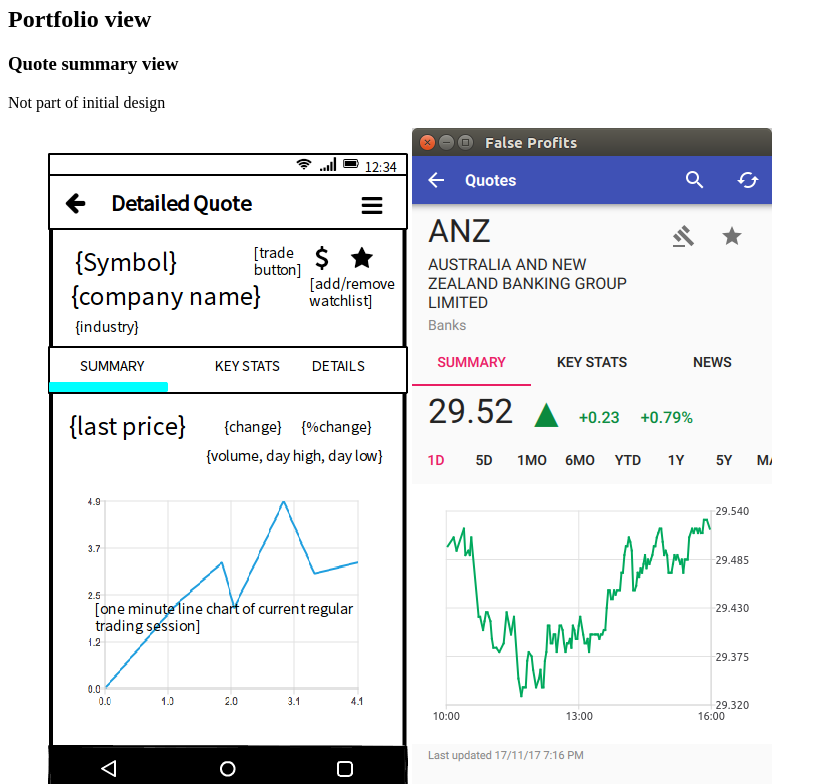
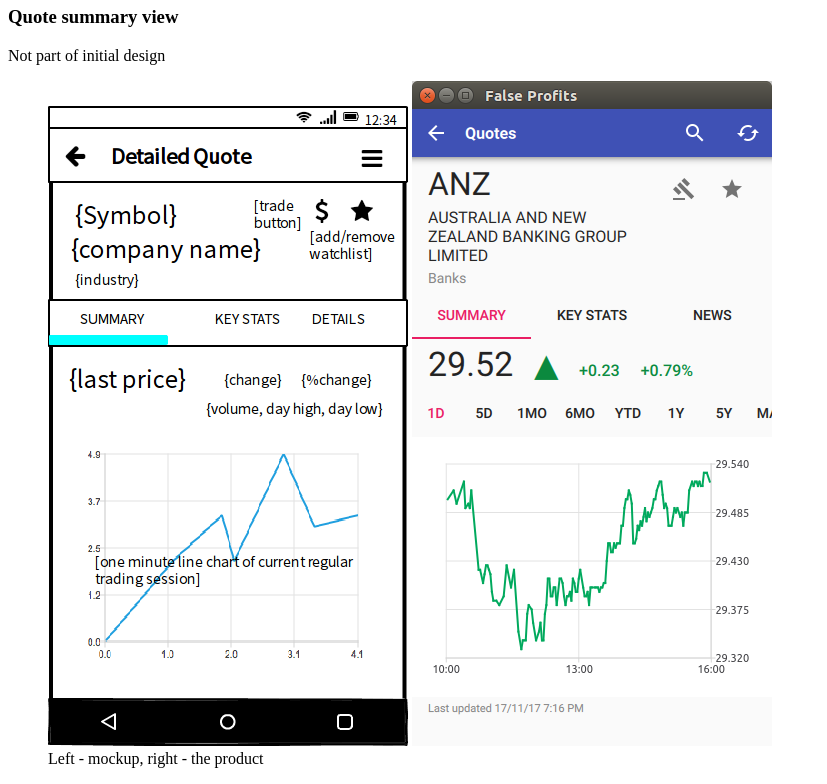
Before and after one commit to SeamusBoyle1/falseprofits-project, a plain HTML site: page docs/falseprofits-mockups/index.html in a window 1280 px wide. Shown: the part 60-844 px from the top of the page, without its empty margins (0-827 px from the left). Drawn offline with Linux system fonts and the light colour scheme.

Commit message:
Update index.html

```diff
--- a/docs/falseprofits-mockups/index.html
+++ b/docs/falseprofits-mockups/index.html
@@ -7,7 +7,6 @@
 <body>
     <h1>False Profits Mockups - Then and Now</h1>
 
-    <h2>Portfolio view</h2>
     <h3>Quote summary view</h3>
     Not part of initial design
     <figure>
```
